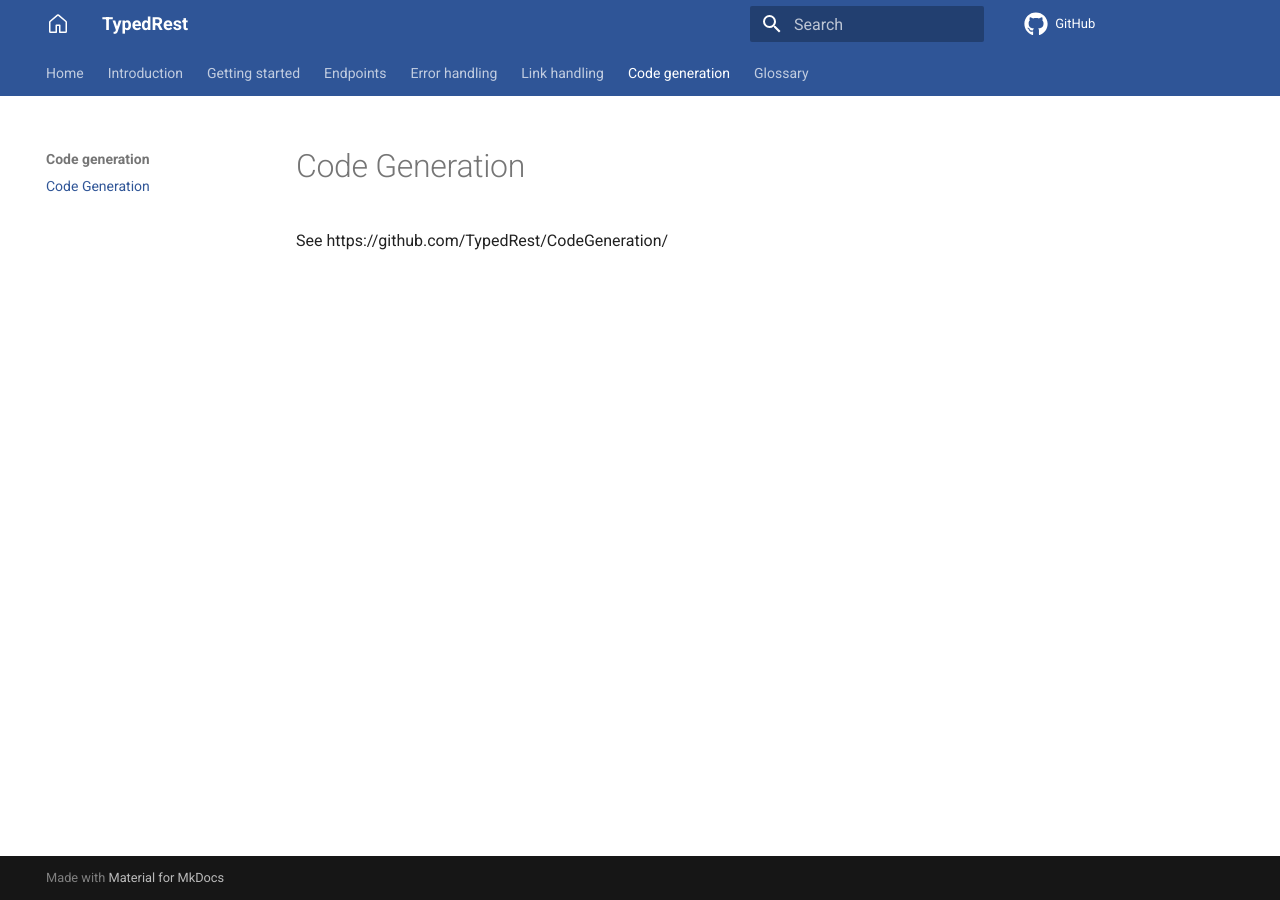
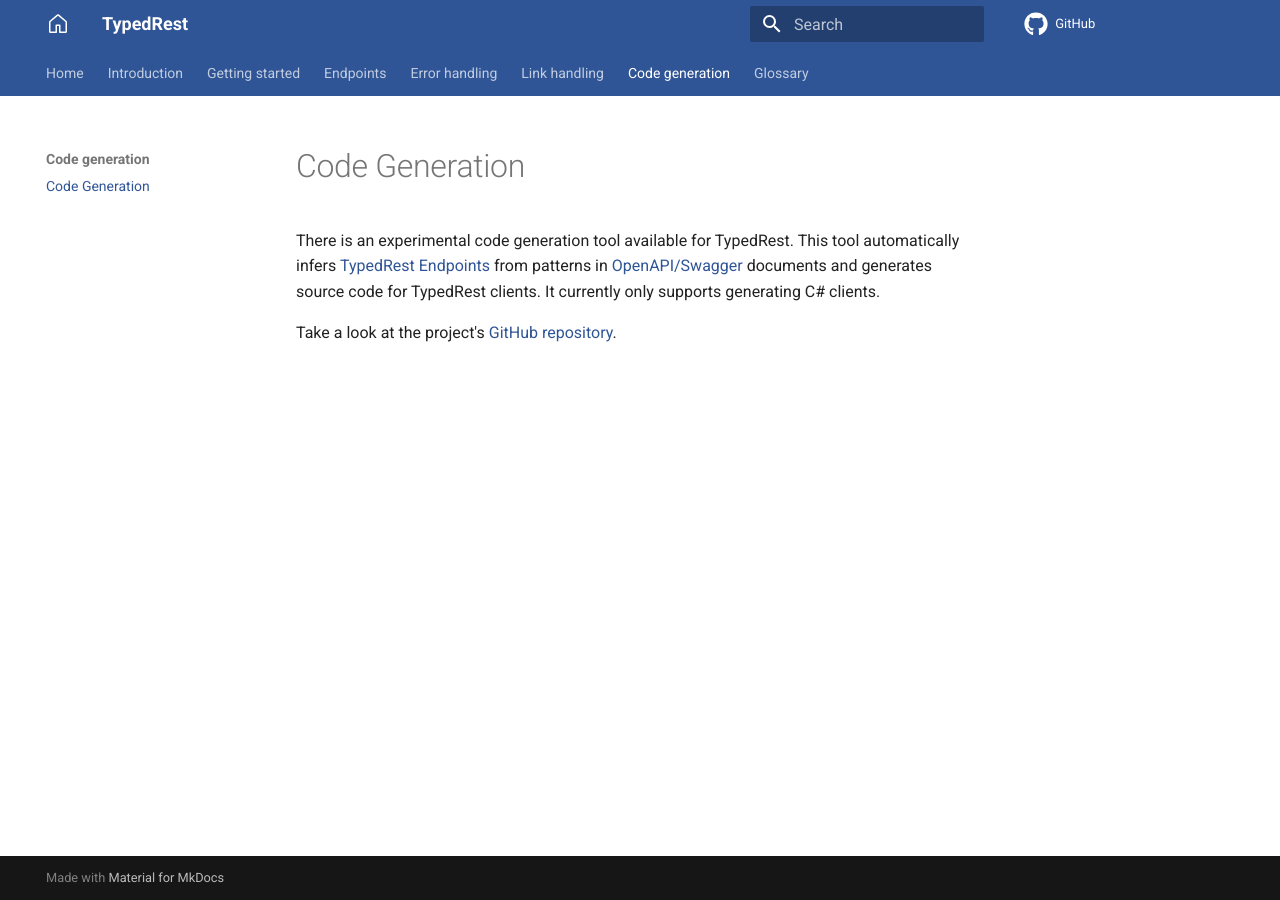
Before and after one commit to TypedRest/docs, an MkDocs documentation site: the page built from docs/code-generation/index.md, in a window 1280 px wide. Built offline with MkDocs 1.6.1 and Material for MkDocs 9.7.7, drawn with Linux system fonts in a browser that asks for light colours; comment, search, counter and statistics services are not loaded.

Commit message:
Added minimal text about "Code Generation"

```diff
--- a/docs/code-generation/index.md
+++ b/docs/code-generation/index.md
@@ -1,3 +1,5 @@
 # Code Generation
 
-See https://github.com/TypedRest/CodeGeneration/
+There is an experimental code generation tool available for TypedRest. This tool automatically infers [TypedRest Endpoints](../endpoints/index.md) from patterns in [OpenAPI/Swagger](https://swagger.io/resources/open-api/) documents and generates source code for TypedRest clients. It currently only supports generating C# clients.
+
+Take a look at the project's [GitHub repository](https://github.com/TypedRest/CodeGeneration/).
```
